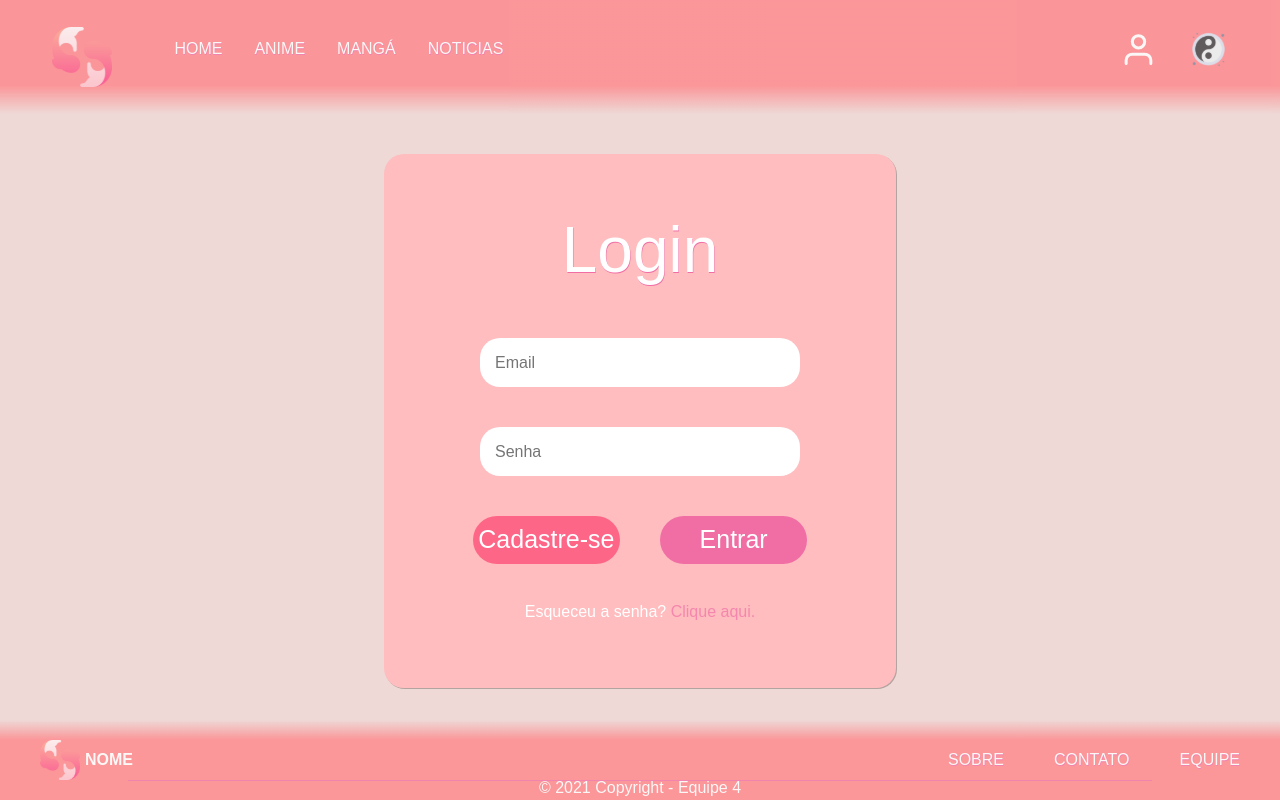
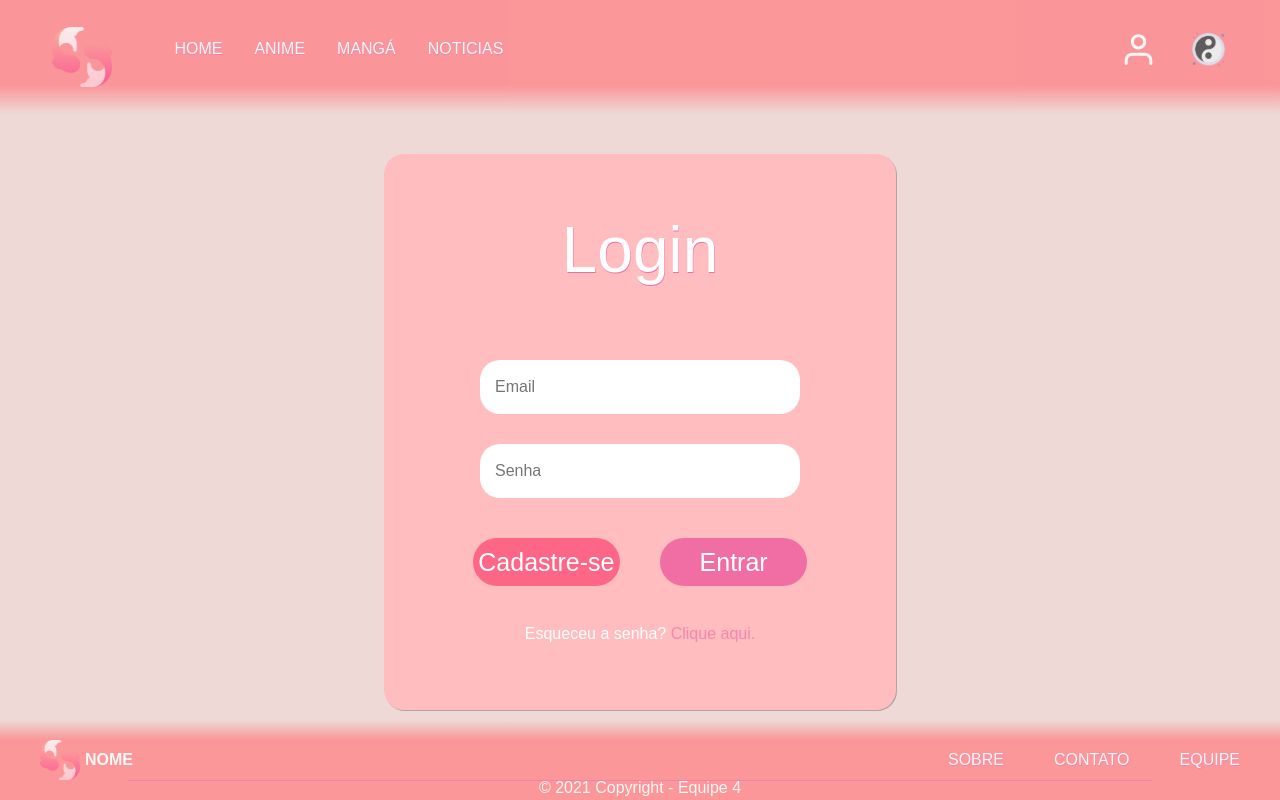
Before and after one commit to italoant/react-projeto-final, a React (Create React App) app: page /login in a window 1280 px wide. Built offline with nearby package versions, Linux system fonts and the light colour scheme; the HTML template or start-up script is replaced by a standard one.

Commit message:
ajustando padding dos campos do form e estrutura base da validacao do form

```diff
--- a/src/pages/Login/Login.js
+++ b/src/pages/Login/Login.js
@@ -1,27 +1,35 @@
-import React from "react";
+import React, { useState } from "react";
 import { Formulario, Botao } from './Style';
 import { Link } from 'react-router-dom';
 
 
 export default function Login(){
 
+    const [usuario, setUsuario] = useState("thayza");
+    const [senha, setSenha] = useState("thayza123");
+    const [mensagem, setMensagem] = useState("");
 
 
+    //Validação do formulário de login
 
 
+    function Logar(){
+
+    }
 
     return(
         <div>
             <Formulario>
                 <label>Login</label>
                 <section className="campos-form">
-                    <input type='text' placeholder="Email"/>
+                    <p id="mensagem">{mensagem}</p>
+                    <input onChange={(e) => setUsuario(e.target.value)} type='text' placeholder="Email"/>
                 </section>
                 <section className="campos-form">
-                    <input type='password' placeholder="Senha"/>
+                    <input onChange={(e) => setSenha(e.target.value)} type='password' placeholder="Senha"/>
                 </section>
                 <Link to='/cadastro'><Botao color="#FE6688">Cadastre-se</Botao></Link>
-                <Link to='./'><Botao color="#F16EA5">Entrar</Botao></Link>
+                <Link to='./'><Botao color="#F16EA5" onClick={Logar}>Entrar</Botao></Link>
                 <p>Esqueceu a senha? <a href="##" target="_black">Clique aqui.</a></p>
             </Formulario>
         </div>
--- a/src/pages/Login/Style.js
+++ b/src/pages/Login/Style.js
@@ -17,15 +17,20 @@ export const Formulario = styled.form`
         text-shadow: .5px .5px rgba(241, 110, 165, 50);
     }
 
+    #mensagem{
+        color: #FF0000;
+        font-size: 15px;
+    }
+
     .campos-form{
-        margin-top: 40px;
+        margin-top: 30px;
         margin-bottom: 20px;
     }
 
     .campos-form input{
         padding: 15px;
         width: 25vw;
-        height: 6.1vh;
+        min-height: 6vh;
         border-radius: 20px;
         border: none;
         background-color: #FFFFFF;
```
